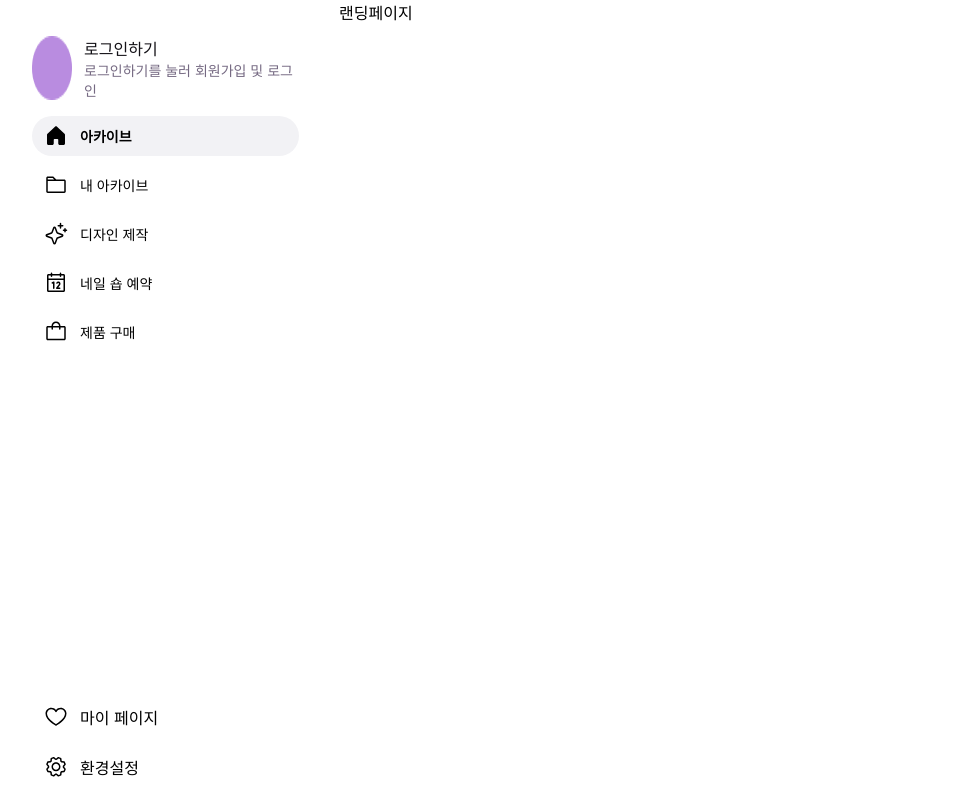
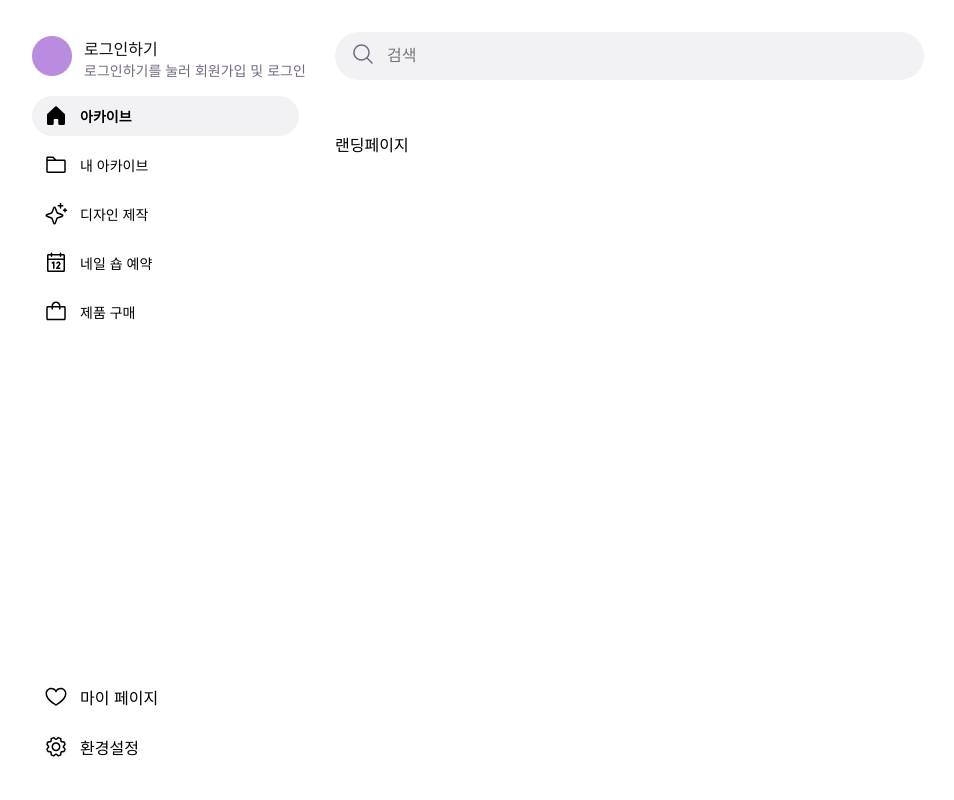
Before and after one commit to OZ-Coding-School/oz_02_collabo-006, a React (Create React App) app in the folder frontend/: page / in a window 1280 px wide. Shown: the whole page, without its empty margins (8-962 px from the left). Built offline with nearby package versions, Linux system fonts and the light colour scheme.

Commit message:
[Style] 검색창 스타일링 [Docs] renamed MenuUI

```diff
--- a/frontend/src/App.tsx
+++ b/frontend/src/App.tsx
@@ -4,7 +4,7 @@ import './App.css';
 import SignUpPage from 'pages/SignUpPage';
 import MyArchive from 'pages/MyArchive';
 import MyPage from 'pages/MyPage';
-import LayoutWithSidebar from 'components/layout/sidebar/SidebarLayout';
+import LayoutWithSidebar from 'components/layout/CommonLayout';
 
 function App() {
   return (
--- /dev/null
+++ b/frontend/src/components/layout/CommonLayout.tsx
@@ -0,0 +1,19 @@
+import { Outlet } from 'react-router-dom';
+import Sidebar from './sidebar/Sidebar';
+import SearchBar from './search/SearchBar';
+
+const CommonLayout = () => {
+  return (
+    <div style={{ display: 'flex', height: '100vh' }}>
+      <Sidebar />
+      <div style={{ flex: 1, display: 'flex', flexDirection: 'column' }}>
+        <SearchBar />
+        <main style={{ flex: 1, overflowY: 'auto', padding: '20px' }}>
+          <Outlet />
+        </main>
+      </div>
+    </div>
+  );
+};
+
+export default CommonLayout;
--- /dev/null
+++ b/frontend/src/components/layout/search/SearchBar.tsx
@@ -0,0 +1,44 @@
+import React, { useState } from 'react';
+import styled from 'styled-components';
+import { ReactComponent as SearchIcon } from '../../../asset/search.svg';
+
+const SearchBarContainer = styled.div`
+  position: relative;
+  width: 46vw;
+  margin: 32px 20px;
+`;
+
+const SearchInput = styled.input`
+  width: 100%;
+  height: 48px;
+  padding: 8px 8px 8px 52px;
+  border-radius: 24px;
+  border: none;
+  background-color: #f2f2f5;
+  font-size: 16px;
+  &:focus {
+    outline: 3px solid #b98ce0;
+  }
+`;
+
+const IconWrapper = styled.div`
+  position: absolute;
+  top: 50%;
+  left: 16px;
+  transform: translateY(-50%);
+  pointer-events: none;
+`;
+
+const SearchBar = () => {
+  return (
+    <SearchBarContainer>
+      <IconWrapper>
+        <SearchIcon />
+      </IconWrapper>
+
+      <SearchInput type="text" placeholder="검색" />
+    </SearchBarContainer>
+  );
+};
+
+export default SearchBar;
--- a/frontend/src/components/layout/sidebar/MenuUI.tsx
+++ b/frontend/src/components/layout/sidebar/Sidebar.tsx
@@ -12,7 +12,7 @@ import { ReactComponent as SettingsIcon } from '../../../asset/settings.svg';
 const MenuContainer = styled.div`
   width: 267px;
   height: 85vh;
-  margin: 36px 40px;
+  margin: 36px 16px 0 40px;
   font-size: 14px;
 `;
 
@@ -140,7 +140,7 @@ const additionalMenuItems = [
   },
 ];
 
-const MenuUI = () => {
+const Sidebar = () => {
   return (
     <MenuContainer>
       <LoginWrap />
@@ -185,4 +185,4 @@ const MenuUI = () => {
   );
 };
 
-export default MenuUI;
+export default Sidebar;
--- a/frontend/src/components/layout/sidebar/SidebarLayout.tsx
+++ /dev/null
@@ -1,15 +0,0 @@
-import { Outlet } from 'react-router-dom';
-import SideBar from './MenuUI';
-
-const SidebarLayout = () => {
-  return (
-    <div style={{ display: 'flex', height: '100vh' }}>
-      <SideBar />
-      <main style={{ flex: 1, overflowY: 'auto' }}>
-        <Outlet />
-      </main>
-    </div>
-  );
-};
-
-export default SidebarLayout;
--- a/frontend/src/components/layout/sidebar/components/LoginWrap.tsx
+++ b/frontend/src/components/layout/sidebar/components/LoginWrap.tsx
@@ -8,8 +8,10 @@ const LoginContainer = styled.div`
   margin-bottom: 16px;
 `;
 
-const ProfileImage = styled.img``;
-
+const ProfileImage = styled.img`
+  max-width: 40px; // 이미지가 일정 크기 이상 커지지 않도록 설정
+  max-height: 40px; // 이미지 비율 유지
+`;
 const LoginTextWrap = styled.div`
   margin-left: 12px;
 `;
@@ -27,7 +29,7 @@ const AdditionalText = styled.div`
 const StyledLink = styled(Link)`
   text-decoration: none;
   color: inherit;
-
+  white-space: nowrap;
   &:hover {
     ${LoginText}, ${AdditionalText} {
       color: #b98ce0;
```
Also changed, not shown: frontend/src/asset/search.svg (added).
